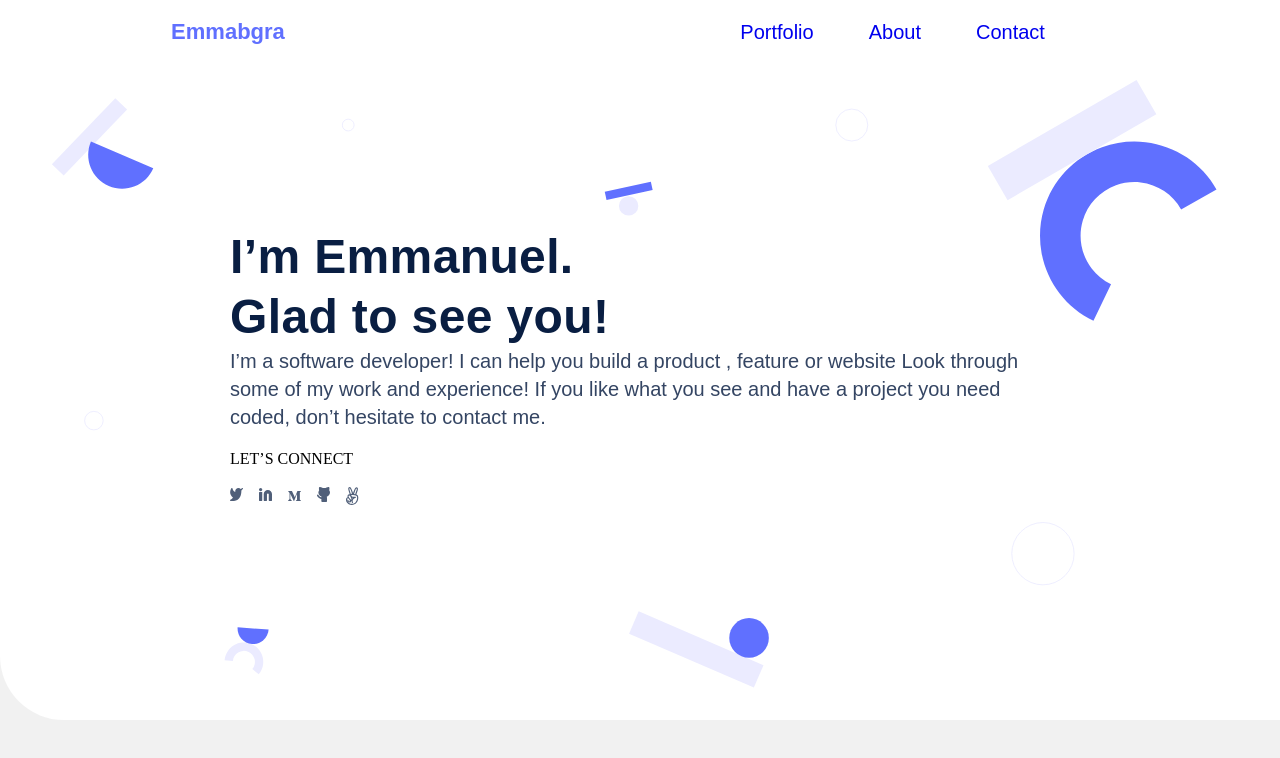
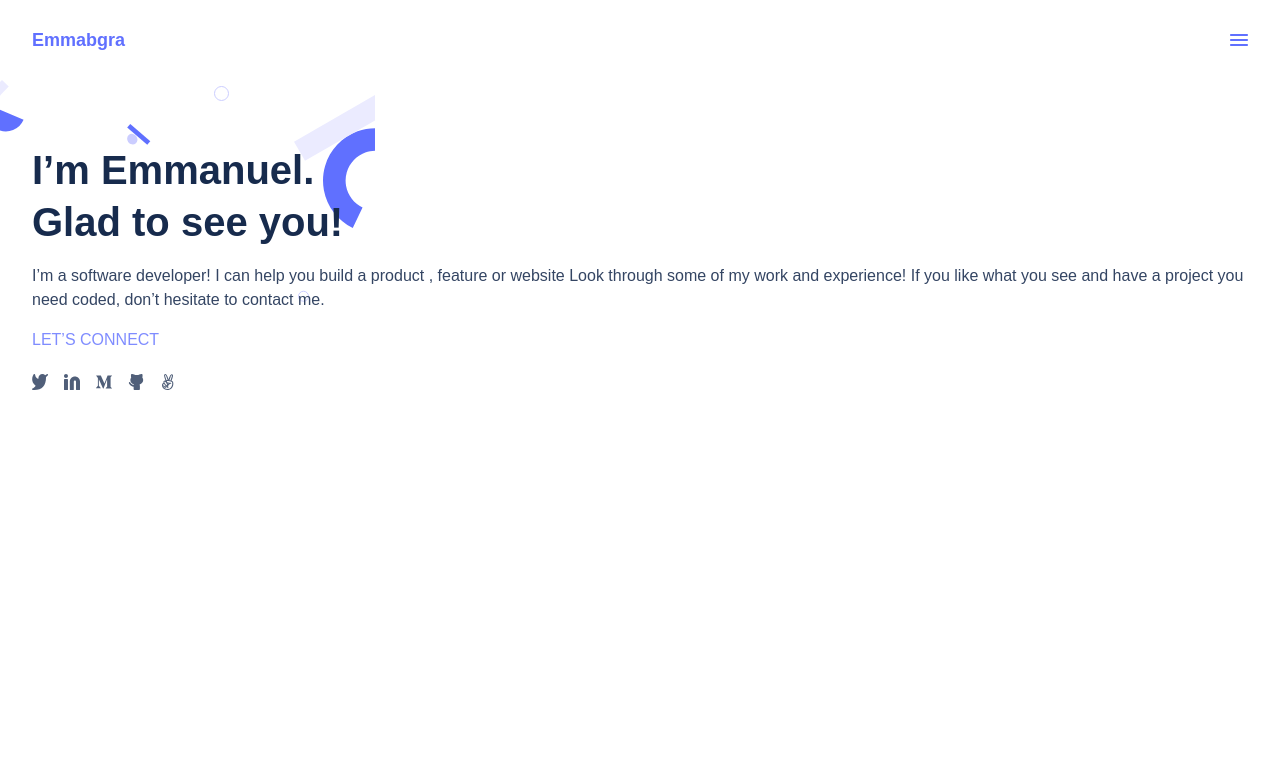
Before and after one commit to sibomana123/MV__Portfolio, a website: page index.html in a window 1280 px wide. Drawn offline with Linux system fonts and the light colour scheme.

Commit message:
Change style and html file

```diff
--- a/index.html
+++ b/index.html
@@ -17,12 +17,12 @@
       </ul>
       <img class="menu" src="img/Union.svg" alt="">
     </nav>
+  </header>
 
-        <div class="description">
+    <section class="description">
       <h1 class="header">I’m Emmanuel. <br>
         Glad to see you!</h1>
       <p class="parg">I’m a software developer! I can help you build a product , feature or website Look through some of my work and experience! If you like what you see and have a project you need coded, don’t hesitate to contact me.</p>
-
       <p class="let__go">LET’S CONNECT</p>
 
       <ul class="social__media">
@@ -32,10 +32,6 @@
         <li class="social__media__link"><a href="#twitter"><img class="social__media__img" src="img/github (2).svg" alt=""></a></li>
         <li class="social__media__link"><a href="#twitter"><img class="social__media__img" src="img/angellist.svg" alt=""></a></li>
       </ul>
-    </div>
-      <img class="backg__image" src="img/Header bg.svg" alt="">
-      <img class="backg__image__phone" src="img/header-shapes mobile@2x.svg" alt="">
-  </header>
-
+    </section>
 </body>
 </html>
--- a/styles.css
+++ b/styles.css
@@ -2,136 +2,10 @@
   margin: 0;
   padding: 0;
   box-sizing: border-box;
+  text-decoration: none;
+  list-style: none;
 }
 
-body {
-  background-color: #f1f1f1;
-}
-
-nav {
-  margin-left: -4rem;
-  display: flex;
-  justify-content: space-around;
-  align-items: center;
-  background-color: white;
-  height: 4rem;
-}
-
-.navbar__ul {
-  display: flex;
-  gap: 2rem;
-}
-
-.navrbar__link {
-  margin-left: 23px;
-  list-style: none;
-  font-family: 'Poppins', sans-serif;
-  font-style: normal;
-  font-weight: 500;
-  font-size: 20px;
-  line-height: 20px;
-  display: flex;
-  align-items: center;
-  text-align: center;
-  color: #344563;
-}
-
-.logo {
-  width: 76px;
-  height: 20px;
-  font-family: 'Poppins', sans-serif;
-  font-style: normal;
-  font-weight: 700;
-  font-size: 22px;
-  line-height: 20px;
-  display: flex;
-  align-items: center;
-  text-align: center;
-  color: #6070ff;
-  text-decoration: none;
-}
-
-.navrbar__link a {
-  text-decoration: none;
-}
-
-.menu {
-  display: none;
-}
-
-.backg__image {
-  background-color: white;
-  width: 100%;
-  border-bottom-left-radius: 4rem;
-  position: absolute;
-  float: left;
-  top: 0;
-  z-index: -1;
-  padding-top: 5rem;
-  padding-bottom: 2rem;
-  height: 90vh;
-}
-
-.backg__image__phone {
-  display: none;
-  background-color: white;
-}
-
-.description {
-  margin-top: 4rem;
-}
-
-.header {
-  position: relative;
-  padding-right: 2rem;
-  font-family: 'Poppins', sans-serif;
-  font-style: normal;
-  padding-top: 99px;
-  font-weight: 700;
-  font-size: 48px;
-  line-height: 60px;
-  align-items: center;
-  letter-spacing: 0.37px;
-  color: #091e42;
-  padding-left: 230px;
-}
-
-.parg {
-  font-family: 'Poppins', sans-serif;
-  font-style: normal;
-  font-weight: 400;
-  font-size: 20px;
-  line-height: 28px;
-  color: #344563;
-  padding-left: 230px;
-  padding-right: 260px;
-}
-
-.let__go {
-  padding-top: 1.2rem;
-  padding-left: 230px;
-  padding-right: 260px;
-}
-
-.social__media {
-  display: flex;
-  padding-top: 1.2rem;
-  padding-left: 230px;
-  padding-right: 260px;
-}
-
-.social__media__link {
-  list-style: none;
-  margin-right: 1rem;
-}
-
-.social__media__img {
-  width: 13px;
-  color: #505f79;
-}
-
-/* =================================MEDIA QUERIES ON (phones)============================ */
-@media screen and (max-width: 375px) {
 nav {
   display: flex;
   justify-content: space-between;
@@ -140,6 +14,7 @@ nav {
   padding-left: 2rem;
   padding-right: 2rem;
   margin-left: 0;
+  height: 5rem;
 }
 
 .navbar__ul {
@@ -150,21 +25,6 @@ nav {
   display: flex;
   width: 18px;
   height: 12px;
-  }
-
-  .backg__image {
-    display: none;
-  }
-
-  .backg__image__phone {
-    display: flex;
-    position: absolute;
-    width: 100%;
-    float: left;
-    margin-top: -35rem;
-    border-bottom-left-radius: 4rem;
-    z-index: -1;
-    padding-top: 2rem;
 }
 
 .logo {
@@ -179,23 +39,33 @@ nav {
   color: #6070ff;
 }
 
+.social__media {
+  display: flex;
+  margin-top: 0.4rem;
+  padding: 0 1rem 1rem 2rem;
+  gap: 1rem;
+}
+
 .description {
   display: flex;
   flex-direction: column;
+  background-image: url(img/header-shapes\ mobile@2x.svg);
+  background-repeat: no-repeat;
   justify-content: flex-start;
-    padding-top: 3rem;
+  border-bottom-left-radius: 6rem;
+  padding-top: 2rem;
 }
 
 .header {
   font-family: 'Poppins', sans-serif;
   font-style: normal;
   font-weight: 700;
-    font-size: 43px;
+  font-size: 40px;
   line-height: 52px;
   display: flex;
   align-items: center;
   color: #172b4d;
-    padding: 0 2rem 1rem 2rem;
+  padding: 2rem 2rem 1rem 2rem;
 }
 
 .parg {
@@ -218,12 +88,7 @@ nav {
   color: #7f8cff;
 }
 
-  .social__media {
-    padding: 0 1rem 1rem 2rem;
-  }
-
 .social__media__img {
   width: 16px;
   height: 16px;
 }
-}
```
Lines whose indentation alone changed are shown as unchanged.
